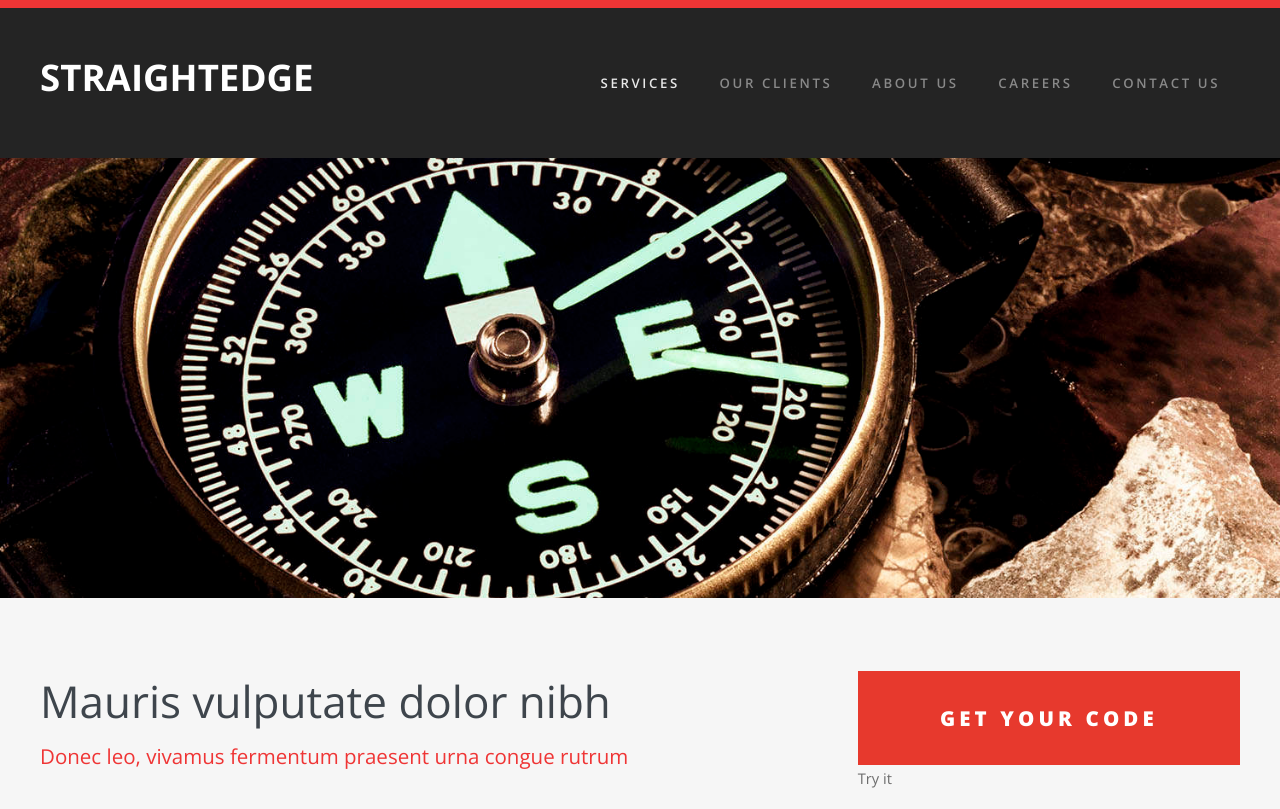
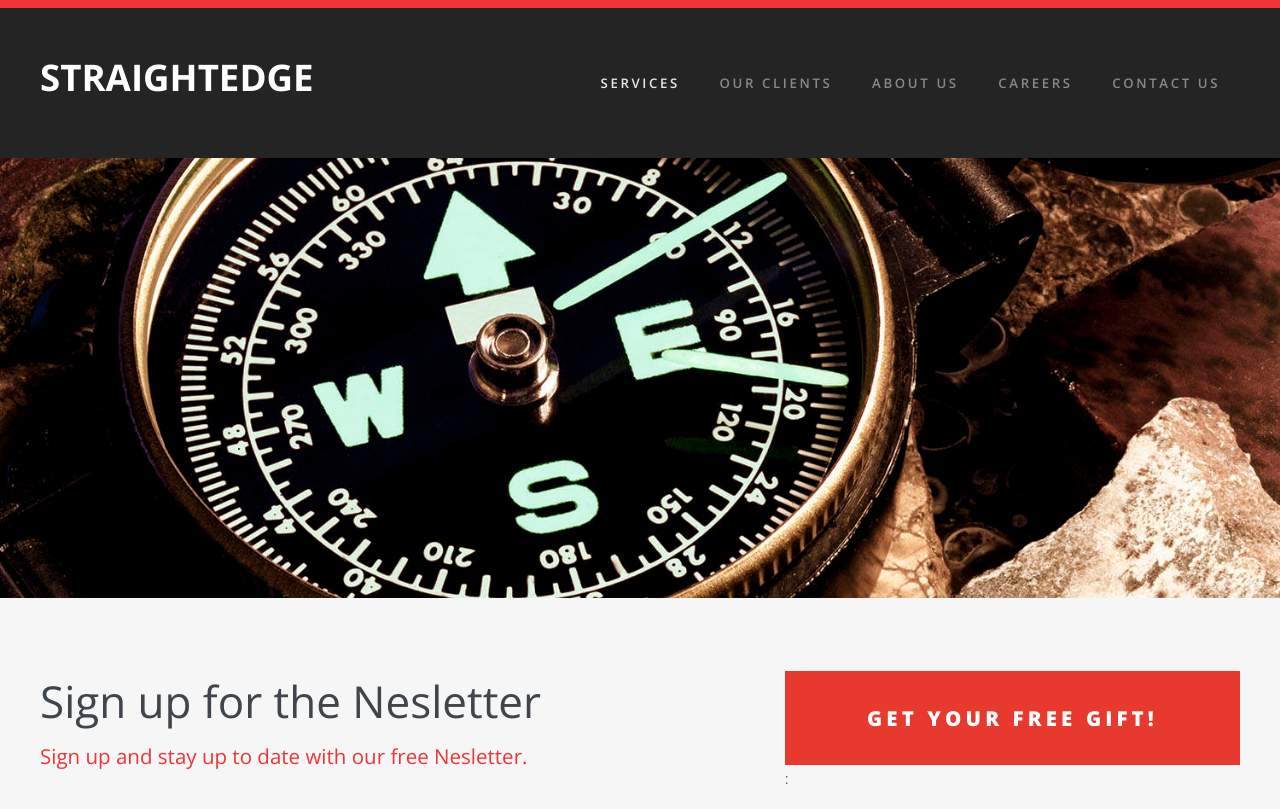
Before and after one commit to juliane99/interactive-website-javascript, a plain HTML site: page 9_templated-straightedge/index.html in a window 1280 px wide. Shown: the top 809 px of the page. Drawn offline with nearby package versions, Linux system fonts and the light colour scheme.

Commit message:
changed text

```diff
--- a/9_templated-straightedge/index.html
+++ b/9_templated-straightedge/index.html
@@ -44,9 +44,9 @@ Released   : 20130920
 <div id="banner-wrapper">
 	<div id="banner" class="container">
 		<div class="box-left">
-			<h2>Mauris vulputate dolor nibh</h2>
-			<span>Donec leo, vivamus fermentum praesent urna congue rutrum</span> </div>
-		<div class="box-right"> <a class="button button-big"  id="myBtn">Get your Code</a> <p id="demo">Try it</p></div>
+			<h2>Sign up for the Nesletter</h2>
+			<span>Sign up and stay up to date with our free Nesletter.</span> </div>
+		<div class="box-right"> <a class="button button-big"  id="myBtn">Get your free Gift!</a> <p id="demo">:</p></div>
 	</div>
 </div>
 <div id="wrapper">
--- a/9_templated-straightedge/script.js
+++ b/9_templated-straightedge/script.js
@@ -1,7 +1,7 @@
 var btn = document.getElementById('myBtn');
 
 function myfunc() {
-	document.getElementById("demo").innerHTML = "Hello World";
+	document.getElementById("demo").innerHTML = "You won a Brand new watch! Code 777";
 }
 
 btn.addEventListener('click', myfunc);
```
